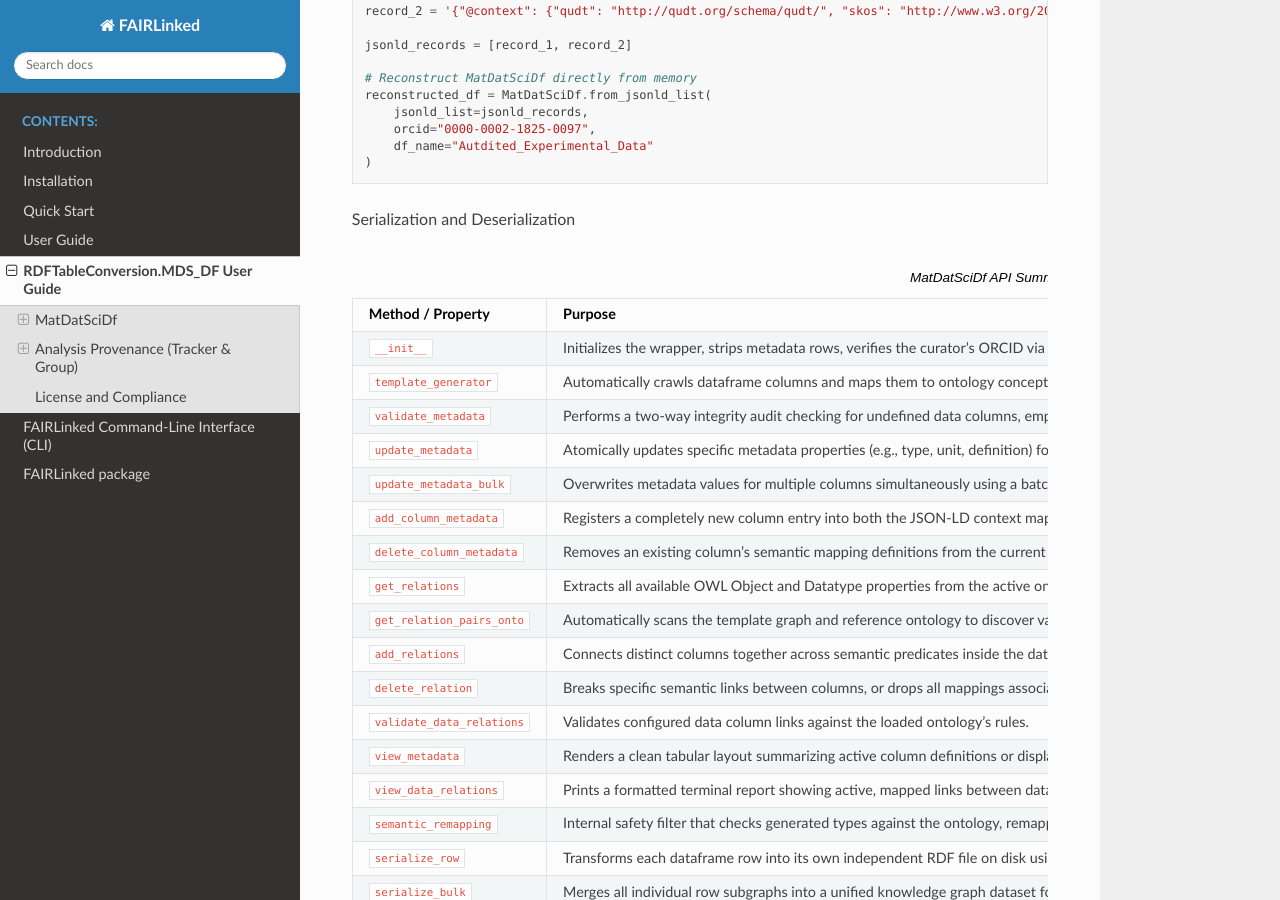
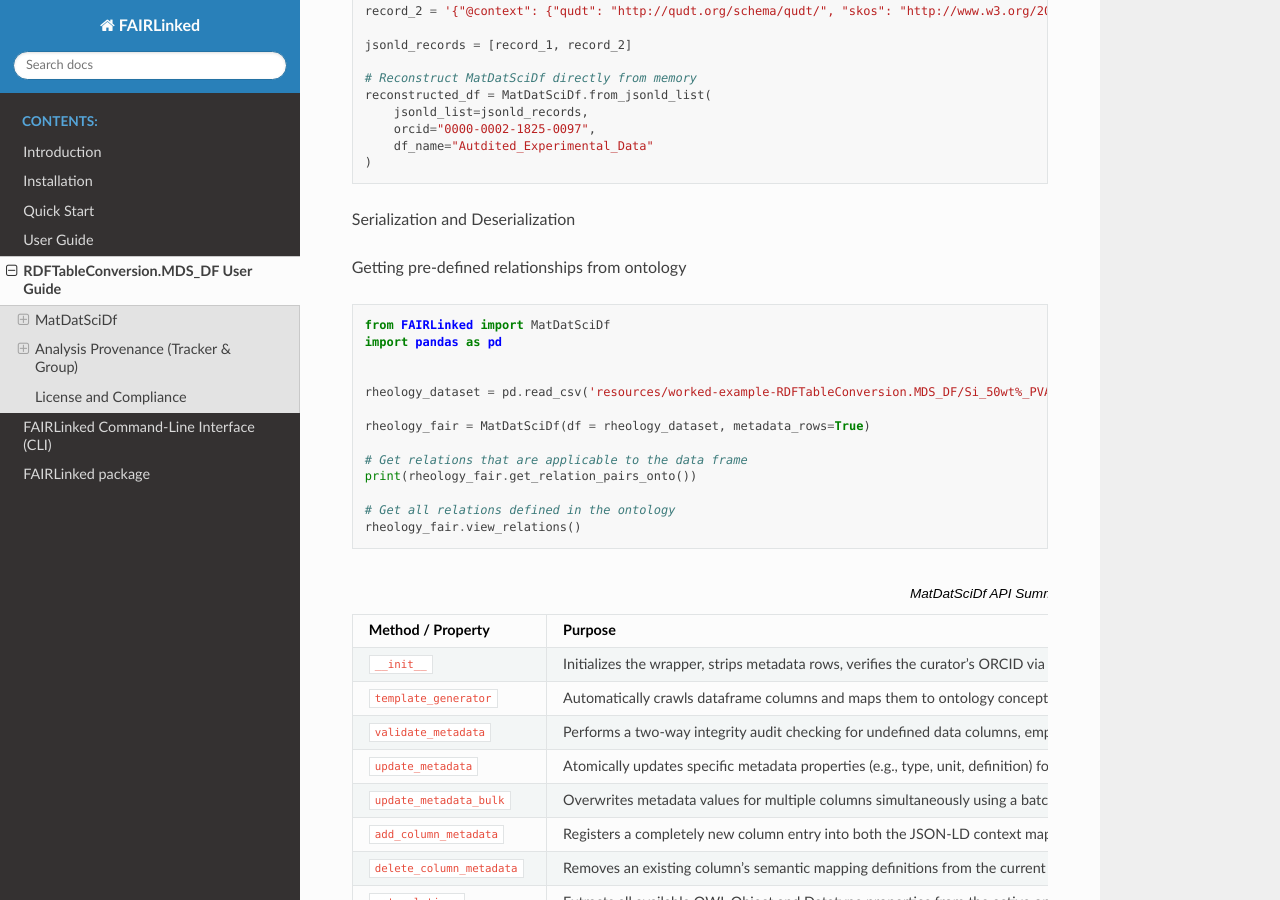
Before and after one commit to cwru-sdle/FAIRLinked, a Sphinx documentation site: the page built from docs/source/user-guide-MDS_DF.rst, in a window 1280 px wide and 900 px high, scrolled down 3651 px. Built offline with Sphinx 7.4.7 and the Read the Docs theme 3.1.0, drawn with Linux system fonts in a browser that asks for light colours.

Commit message:
update docs

```diff
--- a/docs/source/user-guide-MDS_DF.rst
+++ b/docs/source/user-guide-MDS_DF.rst
@@ -228,6 +228,23 @@ Serialization and Deserialization
   rheology_fair.view_data_relations()
   reconstructed_df.view_data_relations()
 
+Getting pre-defined relationships from ontology
+
+.. code-block:: python
+
+  from FAIRLinked import MatDatSciDf
+  import pandas as pd
+
+
+  rheology_dataset = pd.read_csv('resources/worked-example-RDFTableConversion.MDS_DF/Si_50wt%_PVA_1wt%_flow_sweep.csv')
+
+  rheology_fair = MatDatSciDf(df = rheology_dataset, metadata_rows=True)
+
+  # Get relations that are applicable to the data frame
+  print(rheology_fair.get_relation_pairs_onto())
+
+  # Get all relations defined in the ontology
+  rheology_fair.view_relations()
 
 
 
```
